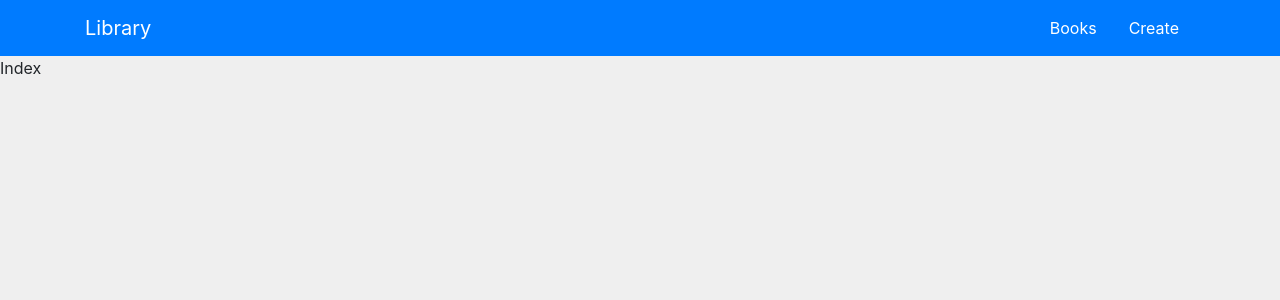
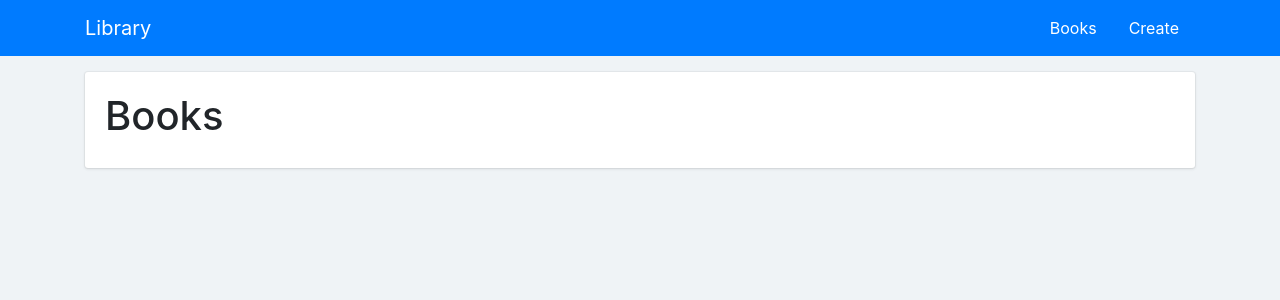
Before and after one commit to webtraining-zone/curso-profesional-graphql-frontend, a Next.js app: page /books in a window 1280 px wide. Shown: the top 300 px of the page. Built offline with nearby package versions, Linux system fonts and the light colour scheme.

Commit message:
Mejorar distribución de componentes

```diff
--- a/components/common/PageContainer.js
+++ b/components/common/PageContainer.js
@@ -6,7 +6,7 @@ class PageContainer extends React.Component {
     return (
         <Fragment>
           <Header/>
-          <main>
+          <main className={"b-main"}>
             {this.props.children}
           </main>
         </Fragment>
--- a/pages/books/index.js
+++ b/pages/books/index.js
@@ -1 +1,15 @@
-export default () => <div>Index</div>
+import React from 'react';
+
+class BooksIndex extends React.Component {
+
+  render() {
+    return (
+        <div className={'container mt-3'}>
+          <div className={'b-box b-box--bordered'}>
+            <h1>Books</h1>
+          </div>
+        </div>);
+  }
+}
+
+export default BooksIndex;
--- a/styles/global.scss
+++ b/styles/global.scss
@@ -1,7 +1,7 @@
 @import "~bootstrap/dist/css/bootstrap.css";
 
 body {
-  background: #efefef;
+  background: #eff3f6 !important;
 }
 
 .nav-link {
@@ -16,3 +16,14 @@ body {
 .b-header .navbar-light .navbar-brand {
   color: white;
 }
+
+.b-box {
+  background-color: white;
+  position: relative;
+}
+
+.b-box--bordered {
+  padding: 20px;
+  border-radius: 3px;
+  box-shadow: 0 1px 3px 0 rgba(63, 63, 68, 0.15), 0 0 0 1px rgba(63, 63, 68, 0.05);
+}
```
Also changed, not shown: pages/books/create.js (+17 -1 lines).
